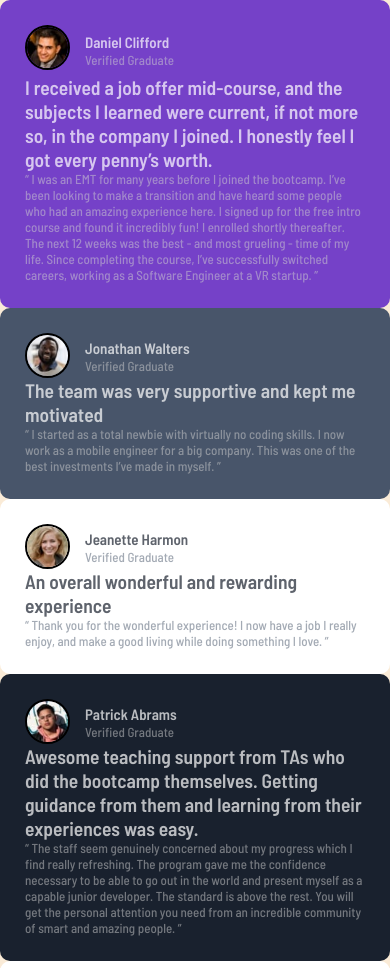
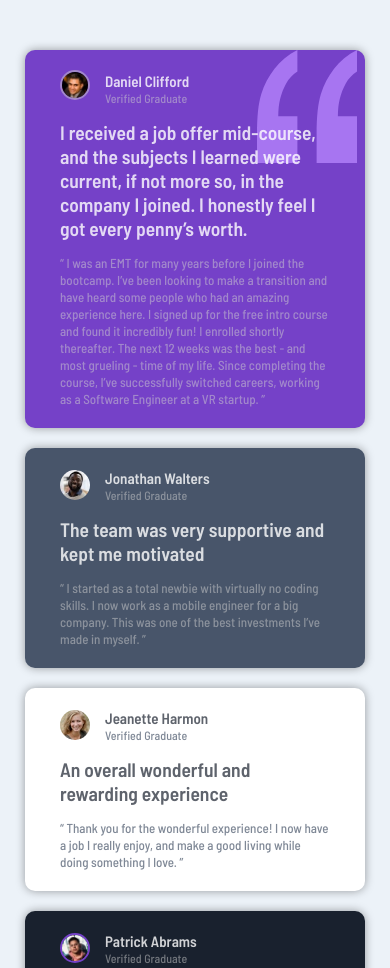
Before and after one commit to maxemiliano1/testimonials-grid-section, a plain HTML site: page index.html in a window 390 px wide. Shown: the top 968 px of the page. Drawn offline with Linux system fonts and the light colour scheme.

Commit message:
project-finalizado

```diff
--- a/css/style.css
+++ b/css/style.css
@@ -21,7 +21,8 @@ body {
     justify-content: center;
     align-items: center;
     min-height: 100vh;
-    }
+
+}
 
 :root {
 
@@ -42,43 +43,61 @@ body {
 
 .container-cards {
     max-width: 110.0rem;
+    display: grid;
+    grid-template-columns: repeat(4, 1fr);
 
-
-    /* display: grid;
-    grid-template-columns: repeat(3, 1fr);
-    grid-template-rows: repeat(2, 1fr);
-    grid-gap: 1.5rem; */
-
-
-
-
-
-    background-color: antiquewhite;
+    grid-gap: 2.0rem;
+    grid-template-areas:
+        "daniel daniel jonathan kira"
+        "jeanette patrick patrick kira";
 }
 
 .card-daniel {
     background-color: var(--moderate-violet);
+    grid-area: daniel;
+    position: relative;
+    z-index: 1;
 }
 
 .card-jonathan {
     background-color: var(--very-dark-grayish-blue);
+    grid-area: jonathan;
 }
 
 .card-jeanette {
     background-color: var(--white);
+    grid-area: jeanette;
 }
 
 .card-patrick {
     background-color: var(--very-dark-blackish-blue);
+    grid-area: patrick;
 }
 
 .card-kira {
     background-color: var(--white);
+    grid-area: kira;
 }
 
 .card {
-    padding: 25px;
+    padding: 20px 35px;
     border-radius: 10px;
+    box-shadow: 0px 0px 10px rgba(0, 0, 0, 0.37);
+    cursor: pointer;
+}
+
+.card,
+.img-profile {
+    transition: 0.5s;
+}
+
+.card:hover {
+    transform: scale(1.03);
+    box-shadow: 0px 0px 10px rgba(0, 0, 0, 0.712);
+}
+
+.card:hover .img-profile {
+    width: 35px;
 }
 
 .profile {
@@ -87,10 +106,14 @@ body {
     align-items: center;
 }
 
+.sub-titulo,
+.profile {
+    margin-bottom: 15px;
+}
+
 .img-profile {
     border-radius: 50%;
-    border: 2px solid;
-    width: 45px;
+    width: 30px;
 }
 
 .text-profile {
@@ -98,29 +121,96 @@ body {
     text-align: left;
 }
 
-.name,.verifired {
+.name,
+.verifired {
     display: block;
 }
 
-.name{
+.verifired {
+    font-size: 1.2rem;
+}
+
+.name {
     font-size: 1.5rem;
     font-weight: 600;
     line-height: 20px;
 }
 
-.color-name-white{
-    color: rgba(255, 255, 255, 0.7);
+.color-name-white {
+    color: rgba(255, 255, 255, 0.8);
 }
 
-.color-name-cinza{
-    color:hsla(217, 30%, 14%, 0.7);
+.color-name-cinza {
+    color: hsla(217, 30%, 14%, 0.7);
 }
 
 .color-text-white {
-    color:rgba(207, 207, 207, 0.5);
+    color: rgba(207, 207, 207, 0.5);
 }
+
 .color-text-cinza {
-   color:hsla(217, 19%, 35%, 0.5);
+    color: hsla(217, 19%, 35%, 0.7);
+}
+
+.card-daniel .img-profile {
+    border: 2px solid rgba(207, 207, 207, 0.5);
+}
+
+.card-patrick .img-profile {
+    border: 2px solid var(--moderate-violet);
+}
+
+.text {
+    line-height: 17px;
+}
+
+.card-daniel::after {
+    content: "";
+    background: url('../img/bg-pattern-quotation.svg') no-repeat;
+    background-size: 10.0rem 11.3rem;
+    width: 10.2rem;
+    height: 100%;
+    position: absolute;
+    top: 0;
+    right: 0;
+    margin-right: 9.0rem;
+    z-index: -1;
 }
 
 /* Fim Conteudo */
+
+/* Responsivo */
+
+@media (max-width:1024px) {
+    body {
+        padding: 0 25px;
+    }
+
+    .container-cards {
+        margin: 50px 0 50px 0;
+        grid-template-columns: repeat(2, 1fr);
+        grid-template-areas:
+            "daniel daniel"
+            "jonathan jeanette"
+            "patrick patrick"
+            "kira kira";
+    }
+}
+
+@media (max-width:540px) {
+    .container-cards {
+        grid-template-columns: 1fr;
+        grid-template-areas:
+            "daniel"
+            "jonathan"
+            "jeanette"
+            "patrick"
+            "kira";
+    }
+
+    .card-daniel::after {
+        margin-right: 6px;
+    }
+}
+
+/* Fim Responsivo */
--- a/index.html
+++ b/index.html
@@ -23,7 +23,7 @@
                 </div>
             </div>
 
-            <div class="content">
+            <div>
                 <h2 class="sub-titulo color-name-white">
                     I received a job offer mid-course, and the subjects I learned were current, if not more so,
                     in the company I joined. I honestly feel I got every penny’s worth.
@@ -47,7 +47,7 @@
                 </div>
             </div>
 
-            <div class="content">
+            <div>
                 <h2 class="sub-titulo color-name-white">
                     The team was very supportive and kept me motivated
                 </h2>
@@ -67,7 +67,7 @@
                 </div>
             </div>
 
-            <div class="content">
+            <div>
                 <h2 class="sub-titulo color-name-cinza">
                     An overall wonderful and rewarding experience
                 </h2>
@@ -87,7 +87,7 @@
                 </div>
             </div>
 
-            <div class="content">
+            <div>
                 <h2 class="sub-titulo color-name-white">
                     Awesome teaching support from TAs who did the bootcamp themselves. Getting guidance from them and
                     learning from their experiences was easy.
@@ -110,7 +110,7 @@
                 </div>
             </div>
 
-            <div class="content">
+            <div>
                 <h2 class="sub-titulo color-name-cinza">
                     Such a life-changing experience. Highly recommended!
                 </h2>
```
